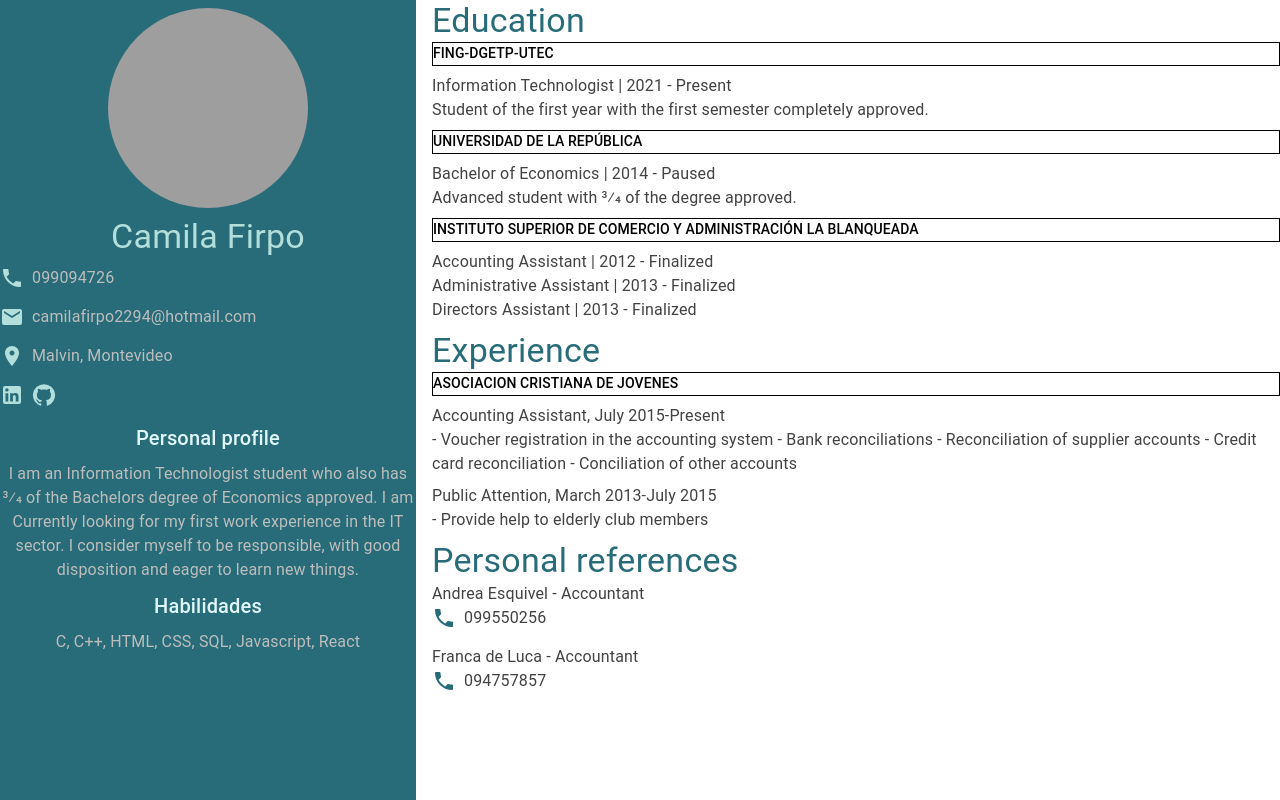
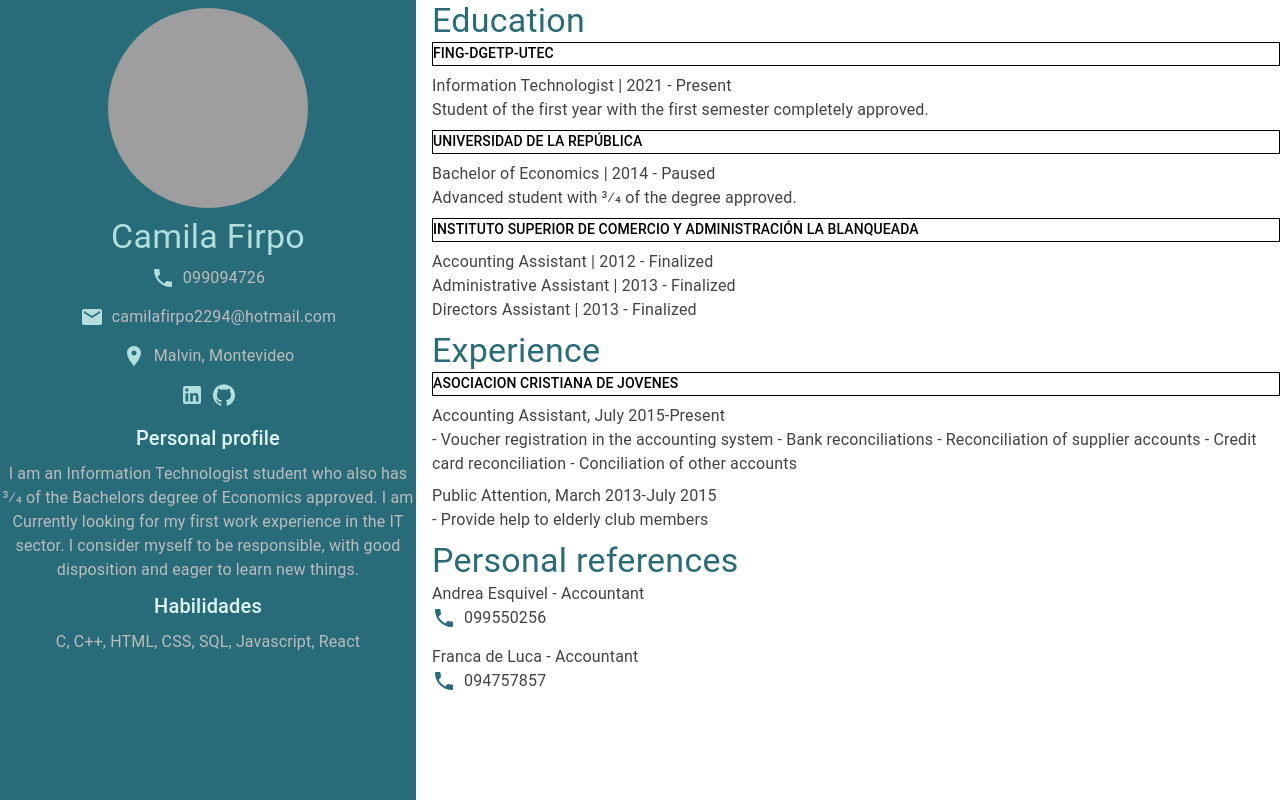
Before and after one commit to camila-firpo/CurriculumCamilaFirpo, a React (Create React App) app: page / in a window 1280 px wide. Built offline with nearby package versions, Linux system fonts and the light colour scheme; grey boxes are pictures that could not be loaded.

Commit message:
setting the profile information

```diff
--- a/src/components/PersonInfo/index.js
+++ b/src/components/PersonInfo/index.js
@@ -25,7 +25,7 @@
           <Box sx={{ marginBottom: 1 }}>
             <Typography variant="h4" color='primary.light'>Camila Firpo </Typography>
           </Box>
-          <Box sx={{ display: 'flex', marginBottom: 1 }}>
+          <Box sx={{ display: 'flex', marginBottom: 1, justifyContent: 'center'}}>
             <Box sx={{ marginRight: 1 }}>
               <LocalPhoneIcon sx={{ color:'primary.light'}}/>
             </Box>
@@ -33,7 +33,7 @@
               099094726
             </Typography>
           </Box>
-          <Box sx={{ display: 'flex', marginBottom: 1 }}>
+          <Box sx={{ display: 'flex', marginBottom: 1, justifyContent: 'center' }}>
             <Box sx={{ marginRight: 1 }}>
               <EmailIcon sx={{ color:'primary.light'}}/>
             </Box>
@@ -41,7 +41,7 @@
               camilafirpo2294@hotmail.com
             </Typography>
           </Box>
-          <Box sx={{ display: 'flex', marginBottom: 1 }}>
+          <Box sx={{ display: 'flex', marginBottom: 1, justifyContent: 'center' }}>
             <Box sx={{ marginRight: 1 }}>
               <LocationOnIcon sx={{ color:'primary.light'}}/>
             </Box>
@@ -49,7 +49,7 @@
               Malvin, Montevideo
             </Typography>
           </Box>
-          <Box sx={{ display: 'flex', marginBottom: 1 }}>
+          <Box sx={{ display: 'flex', marginBottom: 1, justifyContent: 'center' }}>
             <Box sx={{ marginRight: 1 }}>
               <Link href="https://www.linkedin.com/in/camila-firpo/" target="_blank" color='primary.light'>
                 <LinkedInIcon />
```
